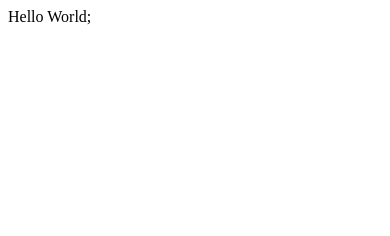
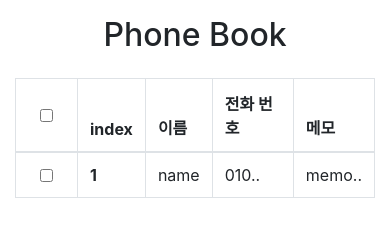
Before and after one commit to clucle/kubernetes-nodejs-phone-book-sample, a website: page src/views/index.html in a window 390 px wide. Drawn offline with nearby package versions, Linux system fonts and the light colour scheme.

Commit message:
feat: add phonebook simple view
Signed-off-by: clucle <wjdenwls123@gmail.com>

```diff
--- a/server.js
+++ b/server.js
@@ -11,7 +11,7 @@ app.listen(process.env.PORT, async () => {
     const dbHostName = process.env.MONGODB_HOSTNAME;
     const database = process.env.MONGODB_DATABASE;
 
-    const connectionString = `mongodb://${dbUserName}:${dbPassword}@localhost:27017/?directConnection=true&serverSelectionTimeoutMS=2000&authSource=${database}&appName=mongosh+1.8.0`;
+    const connectionString = `mongodb://${dbUserName}:${dbPassword}@127.0.0.1:27017/?directConnection=true&serverSelectionTimeoutMS=2000&authSource=${database}&appName=mongosh+1.8.0`;
     console.log(connectionString);
 
     mongoose.connect(connectionString, {
--- a/src/controllers/User.controller.js
+++ b/src/controllers/User.controller.js
@@ -5,6 +5,10 @@ const path = require("path");
 const User = require('../models/User.model');
 
 exports.homePage = async function (req, res) {
+    res.sendFile(path.join(__dirname, "../views", "index.html"));
+    return;
+
+    // 임시로 index 바로가기
     if (req.session && req.session.user) {
         // let user = await User.findById(req.session.user);
         res.sendFile(path.join(__dirname, "../views", "index.html"));
--- a/src/views/index.html
+++ b/src/views/index.html
@@ -1,3 +1,66 @@
 <html>
-    Hello World;
+
+<head>
+    <meta charset="utf-8">
+    <meta name="viewport" content="width=device-width, initial-scale=1, shrink-to-fit=no">
+
+    <script src="https://code.jquery.com/jquery-3.5.1.js"></script>
+    <script src="https://cdn.jsdelivr.net/npm/popper.js@1.16.0/dist/umd/popper.min.js"
+        integrity="sha384-Q6E9RHvbIyZFJoft+2mJbHaEWldlvI9IOYy5n3zV9zzTtmI3UksdQRVvoxMfooAo"
+        crossorigin="anonymous"></script>
+    <script src="https://cdn.jsdelivr.net/npm/bootstrap@4.4.1/dist/js/bootstrap.min.js"
+        integrity="sha384-wfSDF2E50Y2D1uUdj0O3uMBJnjuUD4Ih7YwaYd1iqfktj0Uod8GCExl3Og8ifwB6"
+        crossorigin="anonymous"></script>
+
+    <link rel="stylesheet" href="https://cdn.jsdelivr.net/npm/bootstrap@4.4.1/dist/css/bootstrap.min.css"
+        integrity="sha384-Vkoo8x4CGsO3+Hhxv8T/Q5PaXtkKtu6ug5TOeNV6gBiFeWPGFN9MuhOf23Q9Ifjh" crossorigin="anonymous">
+</head>
+
+<body>
+    <div class="container-fluid h-100">
+        <div class="row justify-content-center align-items-center p-3">
+            <h2>Phone Book</h2>
+        </div>
+        <div class="row justify-content-center align-items-center">
+            <div class="col col-sm-8 col-md-8 col-lg-8 col-xl-8">
+                <table class="table table-hover table-bordered">
+                    <thead>
+                        <tr>
+                            <th class="bs-checkbox" style="text-align: center; vertical-align: middle; width: 36px;"
+                                rowspan="2" data-field="state">
+                                <div class="th-inner">
+                                    <label class="m-0">
+                                        <input name="btSelectAll" type="checkbox">
+                                        <span></span>
+                                    </label>
+                                </div>
+                                <div class="fht-cell" style="width: 37px;"></div>
+                            </th>
+                            <th scope="col">index</th>
+
+                            <th scope="col">이름</th>
+                            <th scope="col">전화 번호</th>
+                            <th scope="col">메모</th>
+                        </tr>
+                    </thead>
+                    <tbody>
+                        <tr>
+                            <td class="bs-checkbox" style="text-align: center; vertical-align: middle; width: 36px;">
+                                <label class="justify-content-center align-items-center m-0">
+                                    <input data-index="0" name="btSelectItem" type="checkbox" value="0">
+                                    <span></span>
+                                </label>
+                            </td>
+                            <th scope="row">1</th>
+                            <td>name</td>
+                            <td>010..</td>
+                            <td>memo..</td>
+                        </tr>
+                    </tbody>
+                </table>
+            </div>
+        </div>
+    </div>
+</body>
+
 </html>
```
